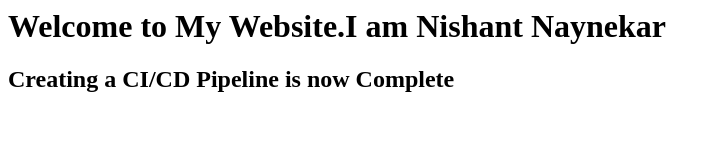
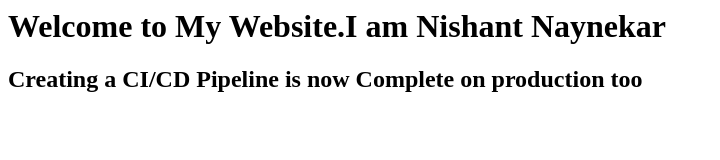
Before and after one commit to NishantNaynekar/website, a plain HTML site: page index.html in a window 1280 px wide. Shown: the whole page, without its empty margins (0-720 px from the left). Drawn offline with Linux system fonts and the light colour scheme.

Commit message:
added code to production

```diff
--- a/index.html
+++ b/index.html
@@ -2,6 +2,6 @@
 <title>Jenkins CI/CD Pipeline</title>
 <body>
 <h1> Welcome to My Website.I am Nishant Naynekar </h1>
-<h2> Creating a CI/CD Pipeline is now Complete</h2>
+<h2> Creating a CI/CD Pipeline is now Complete on production too</h2>
 </body>
 </html>
```
